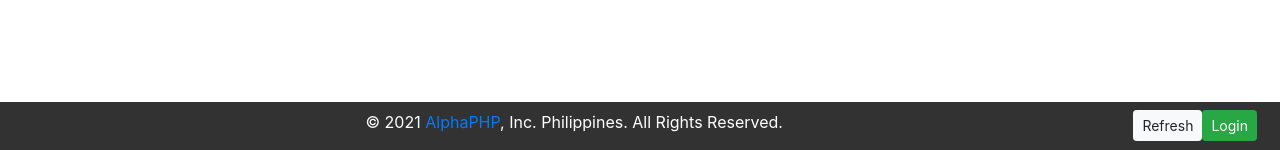
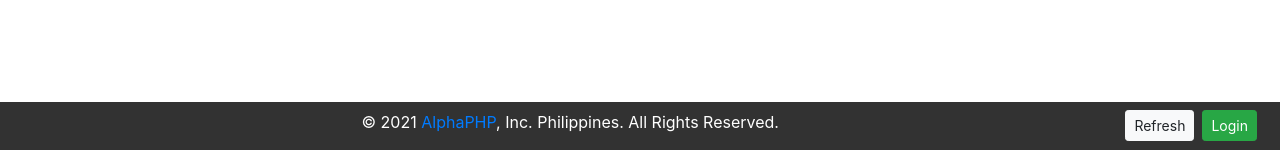
Before and after one commit to ludwigbethnicer/alphaphp, a PHP site: page /index.php in a window 1280 px wide. Shown: the part 650-800 px from the top of the page. Run offline with PHP 8.4, Linux system fonts and the light colour scheme.

Commit message:
margin auth right

```diff
--- a/page_structure/footer.php
+++ b/page_structure/footer.php
@@ -10,7 +10,7 @@
 				echo '<a class="float-right btn btn-sm btn-inline btn-danger mr-2" href="config/logout.php">Logout</a>';
 			}
 		?>
-		<a class="float-right btn btn-sm btn-light" href="">Refresh</a>
+		<a class="float-right btn btn-sm btn-light mr-2" href="">Refresh</a>
 		<p>© <?php echo date("Y");?> <a href="https://www.alphaphp.com" target="_blank" title="Visit AlphaPHP, Inc. Philippines">AlphaPHP</a>, Inc. Philippines. All Rights Reserved.</p>
 	</footer>
 	<script src="assets/js/script.js"></script>
```
